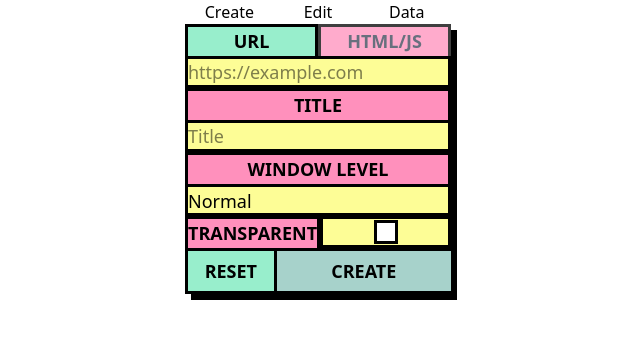
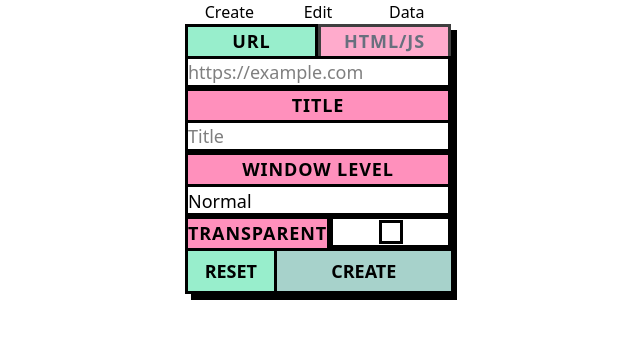
Before and after one commit to jeremyarde/hoverpane, a React (Vite) app in the folder react-ui/: page / in a window 1280 px wide. Shown: the top 338 px of the page, without its empty margins (322-962 px from the left). Built offline with nearby package versions, Linux system fonts and the light colour scheme.

Commit message:
update new widget form

```diff
--- a/react-ui/src/FormWidget.tsx
+++ b/react-ui/src/FormWidget.tsx
@@ -70,9 +70,9 @@ export default function WidgetForm() {
   };
 
   const inputClass =
-    "w-full px-4 h-8 bg-[#FDFD96] border-[3px] border-black text-lg focus:outline-none appearance-none";
+    "w-full px-4 h-8 bg-white border-[3px] border-black text-lg focus:outline-none appearance-none";
   const labelClass =
-    "block w-full bg-[#FF90BC] h-8 leading-7 border-x-[3px] border-t-[3px] border-black text-center font-black text-lg uppercase";
+    "block w-full bg-[#FF90BC] h-8 leading-7 border-x-[3px] border-t-[3px] border-black text-center font-black text-lg uppercase tracking-wider";
 
   return (
     <div className="p-2 max-w-md mx-auto">
@@ -93,7 +93,7 @@ export default function WidgetForm() {
             >
               <label
                 htmlFor="url"
-                className={`block w-full h-8 leading-7 border-x-[3px] border-t-[3px] border-black text-center font-black text-lg uppercase cursor-pointer ${
+                className={`block w-full h-8 leading-7 border-x-[3px] border-t-[3px] border-black text-center font-black text-lg uppercase tracking-wider cursor-pointer ${
                   widgetType.type === "url" ? "text-black" : "text-gray-700"
                 }`}
               >
@@ -114,7 +114,7 @@ export default function WidgetForm() {
             >
               <label
                 htmlFor="url"
-                className={`block w-full h-8 leading-7 border-x-[3px] border-t-[3px] border-black text-center font-black text-lg uppercase cursor-pointer ${
+                className={`block w-full h-8 leading-7 border-x-[3px] border-t-[3px] border-black text-center font-black text-lg uppercase tracking-wider cursor-pointer ${
                   widgetType.type === "file" ? "text-black" : "text-gray-700"
                 }`}
               >
```
